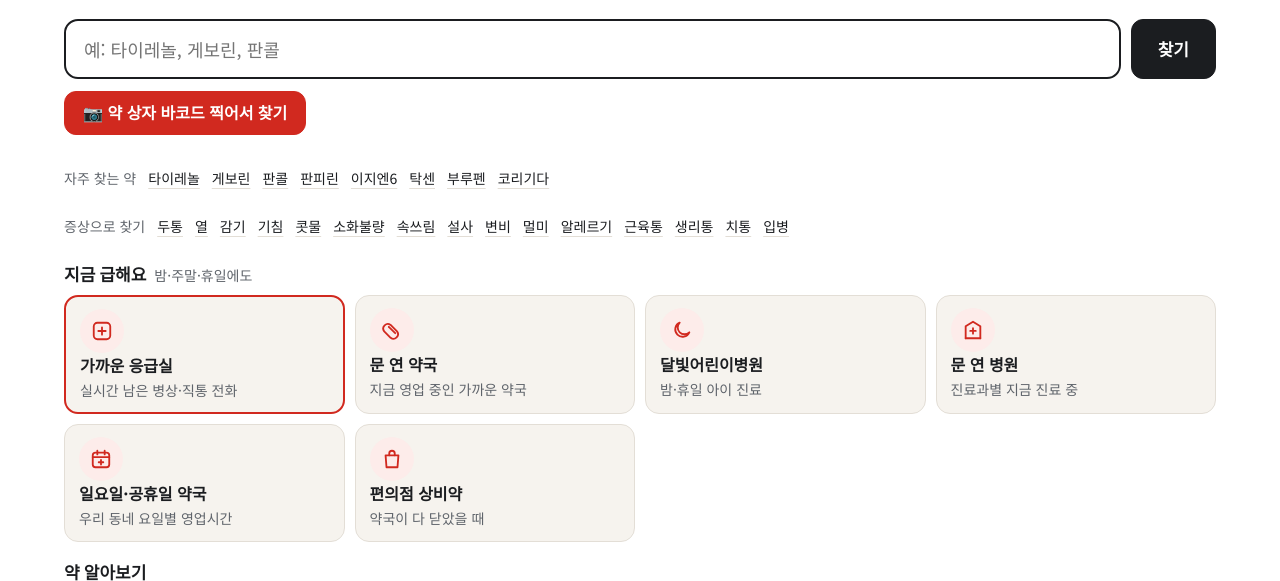
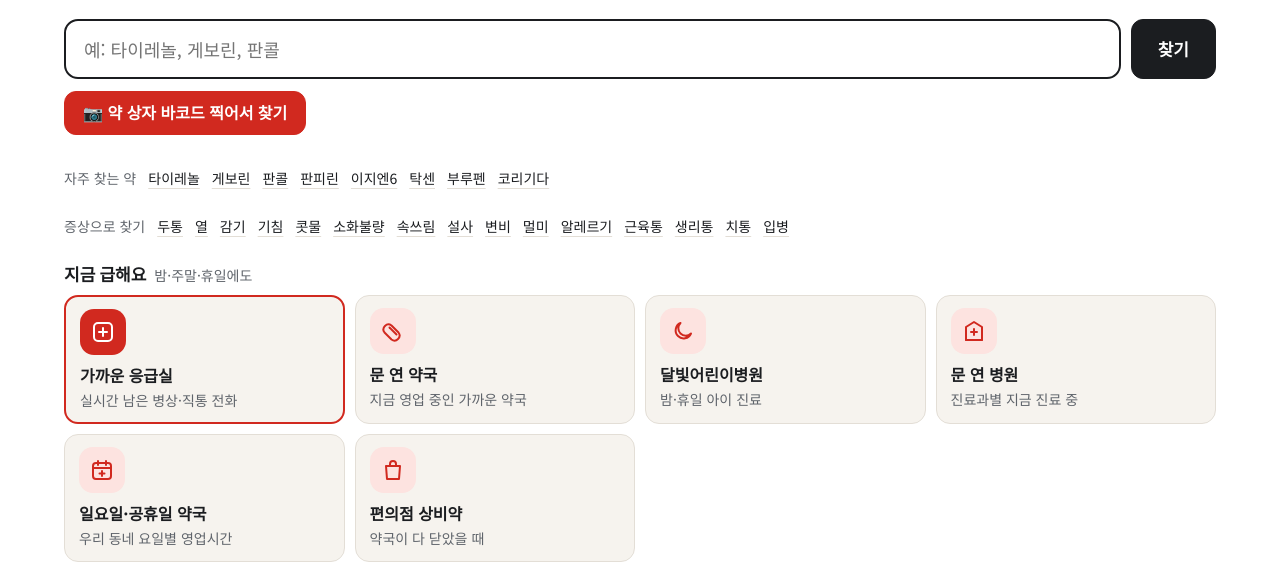
Before and after one commit to gudwnslaaa/yakfind, a website: page index.html in a window 1280 px wide. Shown: the part 158-739 px from the top of the page. Drawn offline with Linux system fonts and the light colour scheme.

Commit message:
메뉴 아이콘 크게·밝게

```diff
--- a/index.html
+++ b/index.html
@@ -114,10 +114,11 @@ dialog.lb p{color:#fff;text-align:center;margin:10px 0 0;font-size:15px}
 .star.on{background:var(--warnbg,#fff1d6);border-color:#e0b04a}
 .symnote{font-size:14px;color:var(--mute);margin:0 0 10px}
 .scanrow{margin:12px 0 0}.scanrow .btn{display:inline-flex;align-items:center;text-decoration:none}@media(max-width:600px){.scanrow .btn{width:100%;justify-content:center;height:48px}}
-.tools a{display:flex;gap:12px;align-items:center}.tools .tx{min-width:0}
-.tools .ic{flex:none;width:44px;height:44px;border-radius:50%;display:grid;place-items:center;background:var(--okbg);color:var(--ok)}
-.tools.urgent .ic{background:var(--redbg);color:var(--red)}.tools a:hover .ic{transform:scale(1.06)}.tools .ic{transition:transform .15s}
-@media(max-width:600px){.tools a{gap:10px;padding:12px}.tools .ic{width:38px;height:38px}.tools .ic svg{width:20px;height:20px}}
+.tools .tx{min-width:0;display:block}
+.tools .ic{flex:none;width:46px;height:46px;border-radius:14px;display:grid;place-items:center;margin-bottom:8px;background:light-dark(#e3f3ea,#1f3d2d);color:light-dark(#1f6f45,#8fe0b0);transition:transform .15s}
+.tools .ic svg{width:24px;height:24px}
+.tools.urgent .ic{background:light-dark(#fde3e0,#4a221f);color:light-dark(#d1291f,#ff8076)}.tools.urgent a.er .ic{background:var(--red);color:#fff}
+.tools a:hover .ic{transform:scale(1.06)}
 .tgrp{margin-top:22px}.tgrp h2{font-size:17px;margin:0 0 10px;display:flex;gap:8px;align-items:baseline}.tgrp h2 small{font:400 14px/1.4 'Noto Sans KR',sans-serif;color:var(--mute)}
 .tools{display:grid;grid-template-columns:repeat(4,minmax(0,1fr));gap:10px}
 .tools.urgent a{background:var(--paper)}.tools.urgent a.er{border:2px solid var(--red)}
```
